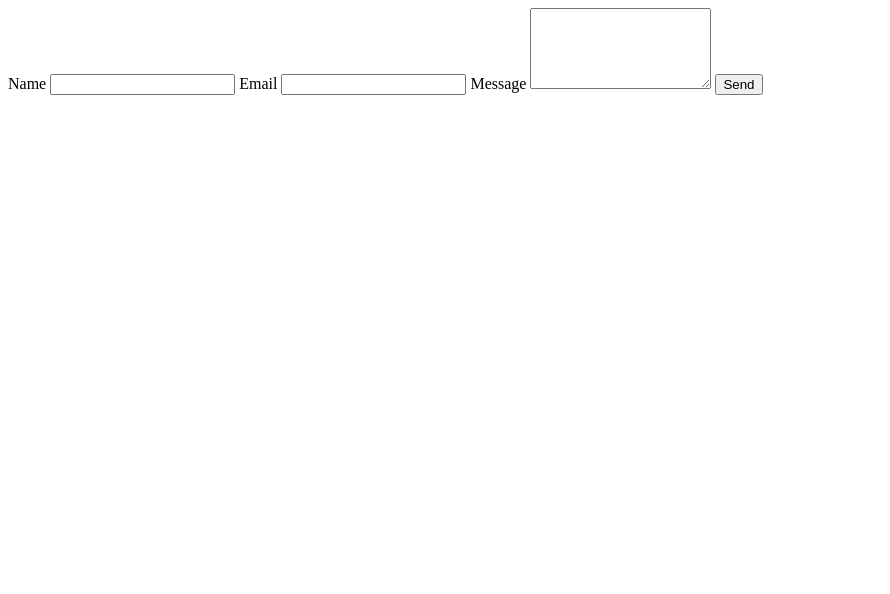
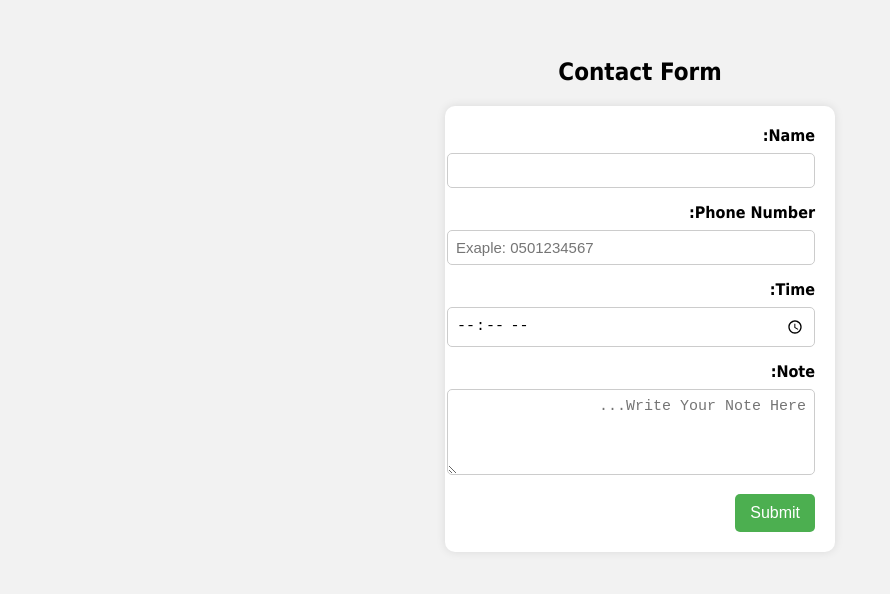
Before and after one commit to Shehabi76/Form, a plain HTML site: page index.html in a window 1280 px wide. Shown: the whole page, without its empty margins (0-890 px from the left). Drawn offline with Linux system fonts and the light colour scheme.

Commit message:
Update index.html

```diff
--- a/index.html
+++ b/index.html
@@ -1,13 +1,73 @@
 <!DOCTYPE html>
-<form action="https://formspree.io/f/xkgkndbw" method="POST">
-  <label for="name">Name</label>
-  <input type="text" name="name" required>
+<html lang="ar" dir="rtl">
+<head>
+    <meta charset="UTF-8">
+    <title>Contact Form</title>
+    <style>
+        body {
+            font-family: "Tahoma", sans-serif;
+            background-color: #f2f2f2;
+            padding: 30px;
+        }
 
-  <label for="email">Email</label>
-  <input type="email" name="email" required>
+        form {
+            background-color: #fff;
+            padding: 20px;
+            border-radius: 10px;
+            width: 350px;
+            margin: auto;
+            box-shadow: 0 0 10px rgba(0,0,0,0.1);
+        }
 
-  <label for="message">Message</label>
-  <textarea name="message" rows="5" required></textarea>
+        label {
+            display: block;
+            margin-bottom: 8px;
+            font-weight: bold;
+        }
 
-  <button type="submit">Send</button>
-</form>
+        input, textarea {
+            width: 100%;
+            padding: 8px;
+            margin-bottom: 15px;
+            border: 1px solid #ccc;
+            border-radius: 5px;
+            font-size: 15px;
+        }
+
+        button {
+            background-color: #4CAF50;
+            color: white;
+            padding: 10px 15px;
+            border: none;
+            border-radius: 5px;
+            cursor: pointer;
+            font-size: 16px;
+        }
+
+        button:hover {
+            background-color: #45a049;
+        }
+    </style>
+</head>
+<body>
+
+    <h2 style="text-align:center;">Contact Form</h2>
+
+    <form action="#" method="post">
+        <label for="name">Name:</label>
+        <input type="text" id="name" name="name" required>
+
+        <label for="phone">Phone Number:</label>
+        <input type="tel" id="phone" name="phone" required pattern="[0-9]{10}" placeholder="Exaple: 0501234567">
+
+        <label for="time">Time:</label>
+        <input type="time" id="time" name="time" required>
+
+        <label for="notes">Note:</label>
+        <textarea id="notes" name="notes" rows="4" placeholder="Write Your Note Here..."></textarea>
+
+        <button type="submit">Submit</button>
+    </form>
+
+</body>
+</html>
```
